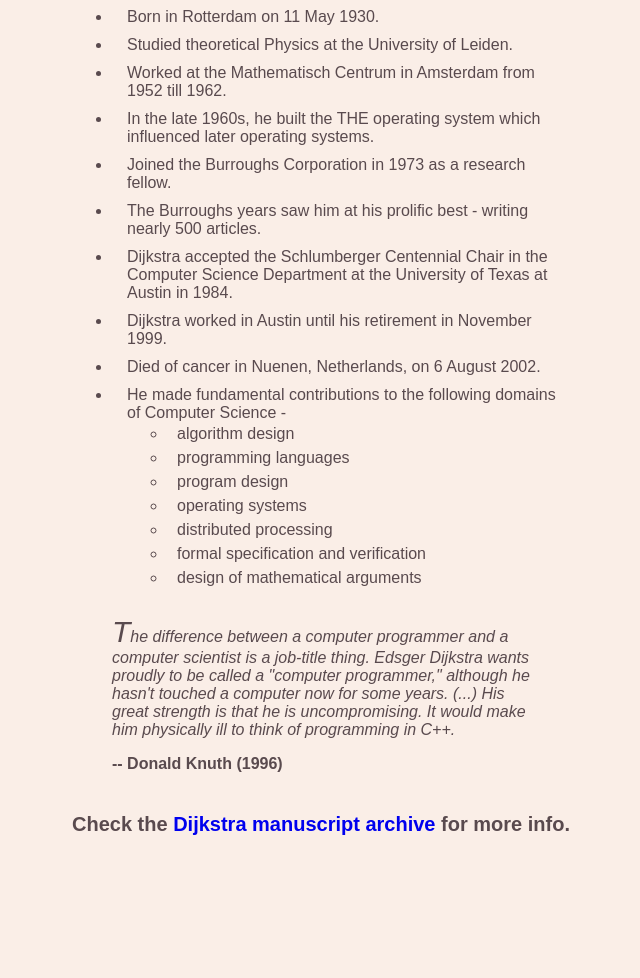
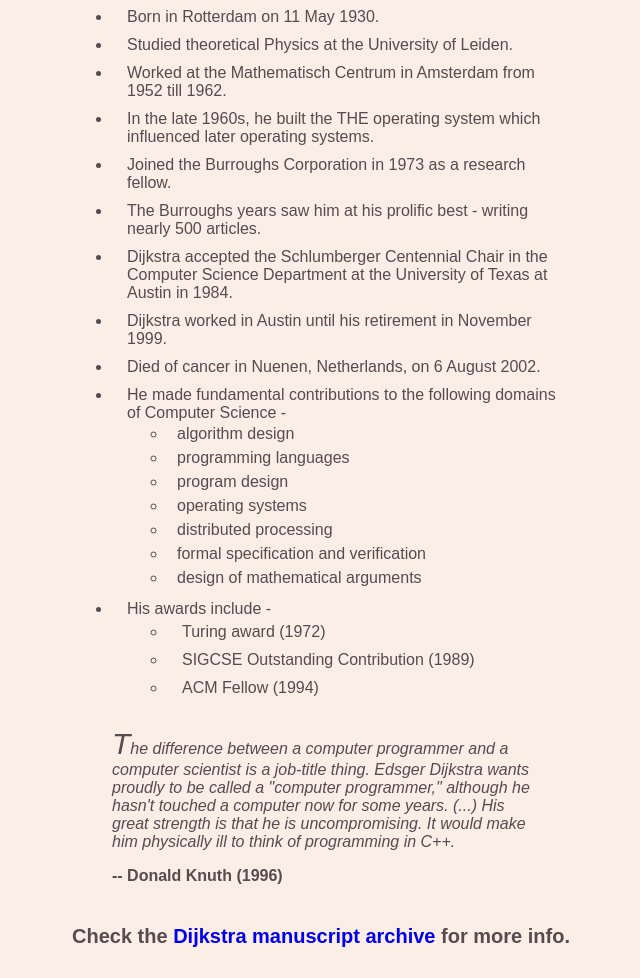
Before and after one commit to deb17/tribute, a plain HTML site: page index.html in a window 1280 px wide. Shown: the part 685-1663 px from the top of the page, without its empty margins (312-952 px from the left). Before the commit the page ends 1551 px from the top, so only its background shows below. Drawn offline with Linux system fonts and the light colour scheme.

Commit message:
Added awards

```diff
--- a/index.html
+++ b/index.html
@@ -71,6 +71,14 @@
               <li>design of mathematical arguments</li>
             </ul>
           </li>
+          <li>
+            His awards include -
+            <ul>
+              <li>Turing award (1972)</li>
+              <li>SIGCSE Outstanding Contribution (1989)</li>
+              <li>ACM Fellow (1994)</li>
+            </ul>
+          </li>
         </ul>
         <blockquote>
           The difference between a computer programmer and a computer scientist
```
